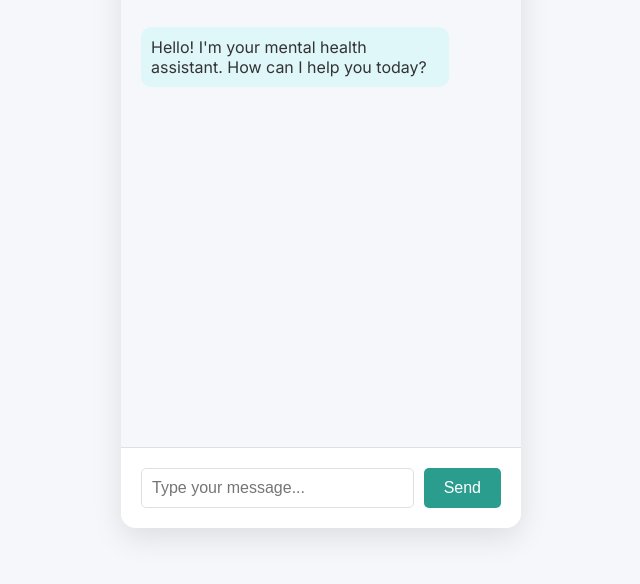
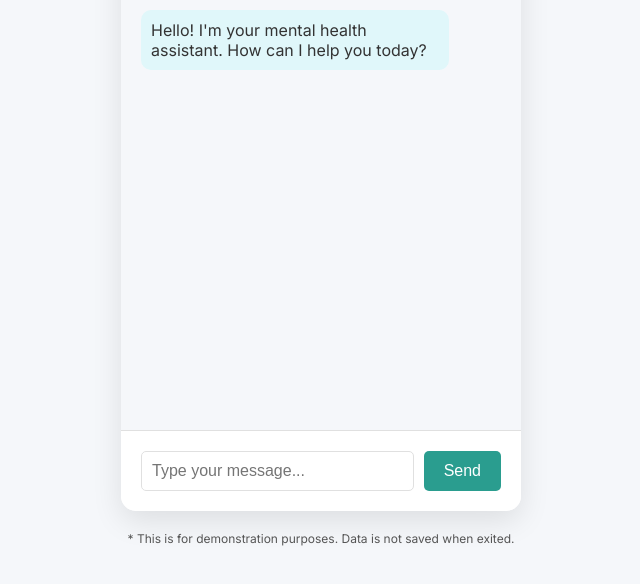
Before and after one commit to hashemabdou/oasys, a plain HTML site: page chatbot.html in a window 1280 px wide. Shown: the part 172-756 px from the top of the page, without its empty margins (319-959 px from the left). Drawn offline with Linux system fonts and the light colour scheme.

Commit message:
Update chatbot.html

```diff
--- a/chatbot.html
+++ b/chatbot.html
@@ -14,6 +14,7 @@
             align-items: center;
             height: 100vh;
             margin: 0;
+            flex-direction: column;
         }
 
         .chat-container {
@@ -25,6 +26,7 @@
             display: flex;
             flex-direction: column;
             overflow: hidden;
+            margin-bottom: 10px;
         }
 
         .header {
@@ -96,6 +98,13 @@
         button:hover {
             background-color: #21867a;
         }
+
+        .fine-print {
+            font-size: 0.75rem;
+            color: #555;
+            text-align: center;
+            margin-top: 10px;
+        }
     </style>
 </head>
 <body>
@@ -110,6 +119,9 @@
             <input type="text" id="user-input" placeholder="Type your message...">
             <button onclick="sendMessage()">Send</button>
         </div>
+    </div>
+    <div class="fine-print">
+        * This is for demonstration purposes. Data is not saved when exited.
     </div>
     <script>
         const config = {
```
